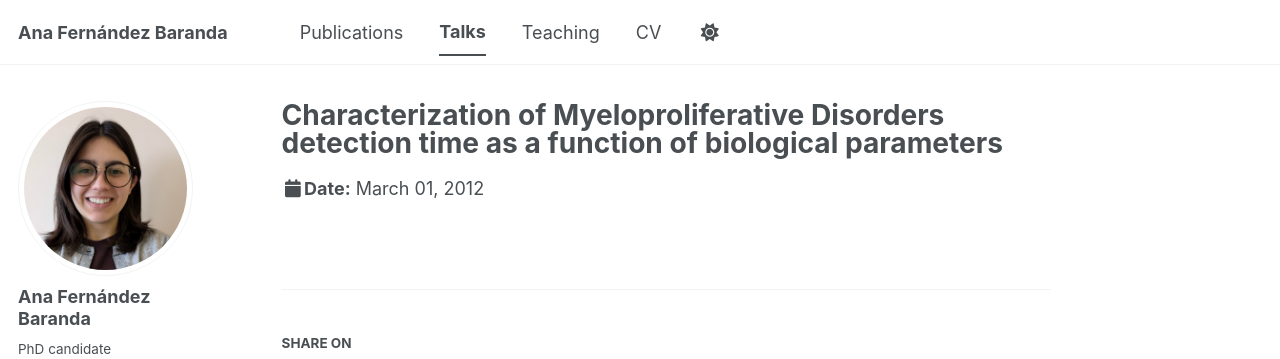
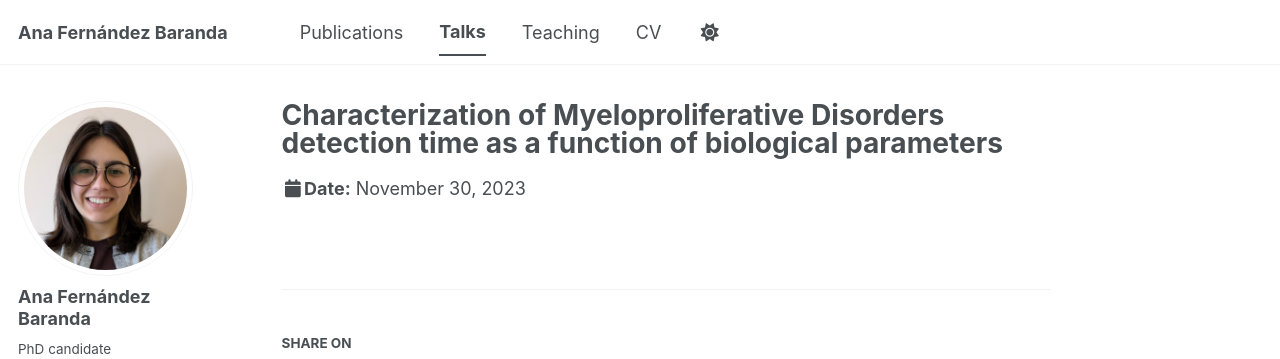
Before and after one commit to ana-fernandezbaranda/ana-fernandezbaranda.github.io, a Jekyll site: the page built from _talks/2023-11-30-MBS.md, in a window 1280 px wide. Shown: the top 359 px of the page. Built offline with Jekyll 4.4.1, drawn with Linux system fonts in a browser that asks for light colours; a script bundle is joined from its source files by our own code; library files that are not in the unit come from our copies.

Commit message:
Update talk date to November 30, 2023

```diff
--- a/_talks/2023-11-30-MBS.md
+++ b/_talks/2023-11-30-MBS.md
@@ -4,6 +4,6 @@ collection: talks
 type: "Poster"
 permalink: /talks/2023-11-30-MBS
 venue: "Journées Math Bio Santé 2023"
-date: 2012-03-01
+date: 2023-11-30
 location: "Marne la Vallée, France"
 ---
```
